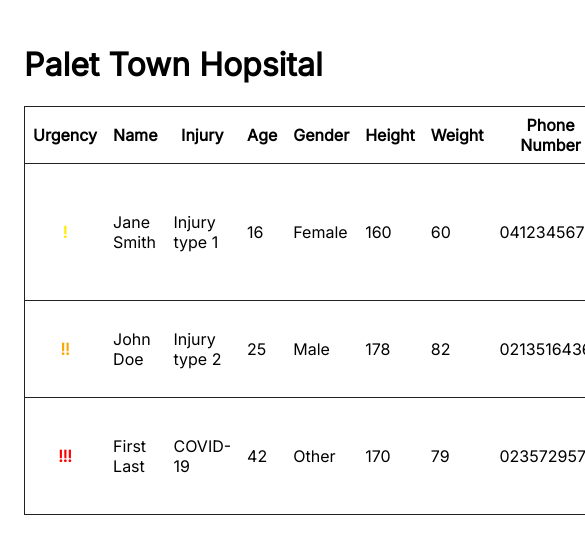
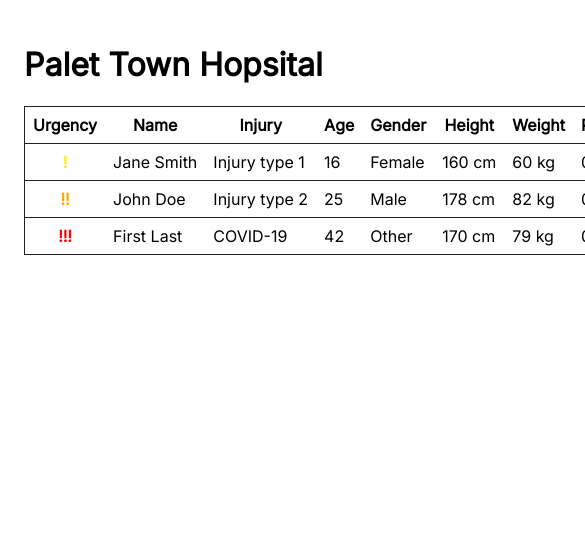
Before and after one commit to cherryblossom000/nurse-joy-hackathon, a Svelte app in the folder client/: page / in a window 390 px wide. Shown: the top 554 px of the page, 585 px wide, since content can reach past the window. Built offline with nearby package versions, Linux system fonts and the light colour scheme.

Commit message:
fmt phone number

```diff
--- a/client/src/App.svelte
+++ b/client/src/App.svelte
@@ -22,7 +22,7 @@
       height: 178,
       weight: 82,
       gender: Gender.Male,
-      phoneNumber: '02135164363',
+      phoneNumber: '0213516436',
       address: '1 Abc St, Def, VIC 1234 Australia',
       email: 'john.doe@mail.com',
       injuryType: 'Injury type 2',
@@ -92,5 +92,6 @@
 
   :global(th), :global(td) {
     padding: .5em;
+    white-space: nowrap;
   }
 </style>
--- a/client/src/PatientView.svelte
+++ b/client/src/PatientView.svelte
@@ -1,5 +1,5 @@
 <script lang="ts">
-  import {genderToString, urgencyToString} from './util'
+  import {formatGender, formatPhoneNumber, formatUrgency} from './util'
   import Fa from 'svelte-fa'
   import {faPencilAlt} from '@fortawesome/free-solid-svg-icons'
   import type {Patient} from '../../shared'
@@ -8,14 +8,14 @@
 </script>
 
 <tr class="patient">
-  <td class="urgency urgency-{patient.urgency}">{urgencyToString(patient.urgency)}</td>
+  <td class="urgency urgency-{patient.urgency}">{formatUrgency(patient.urgency)}</td>
   <td>{patient.name}</td>
   <td>{patient.injuryType}</td>
   <td>{patient.age}</td>
-  <td>{genderToString(patient.gender)}</td>
-  <td>{patient.height}</td>
-  <td>{patient.weight}</td>
-  <td>{patient.phoneNumber}</td>
+  <td>{formatGender(patient.gender)}</td>
+  <td>{patient.height} cm</td>
+  <td>{patient.weight} kg</td>
+  <td>{formatPhoneNumber(patient.phoneNumber)}</td>
   <td>{patient.email}</td>
   <td>{patient.address}</td>
   <!-- using the .edit directly on Fa causes the CSS modules to stuff up -->
@@ -25,8 +25,6 @@
 <style>
   .patient {
     border: 1px solid #222;
-    /* border-radius: 5px;
-    box-shadow: 0px 2px 5px rgba(0, 0, 0, .1); */
   }
 
   .urgency {
--- a/client/src/util.ts
+++ b/client/src/util.ts
@@ -1,12 +1,14 @@
 import {Gender} from '../../shared'
 import type {Urgency} from '../../shared'
 
-export const urgencyToString = (urgency: Urgency): string => '!'.repeat(urgency)
+export const formatUrgency = (urgency: Urgency): string => '!'.repeat(urgency)
 
-export const genderToString = (gender: Gender): string => {
+export const formatGender = (gender: Gender): string => {
   switch (gender) {
     case Gender.Male: return 'Male'
     case Gender.Female: return 'Female'
     case Gender.Other: return 'Other'
   }
 }
+
+export const formatPhoneNumber = (phoneNumber: string): string => [phoneNumber.slice(0, 4), phoneNumber.slice(4, 7), phoneNumber.slice(7)].join(' ')
```
